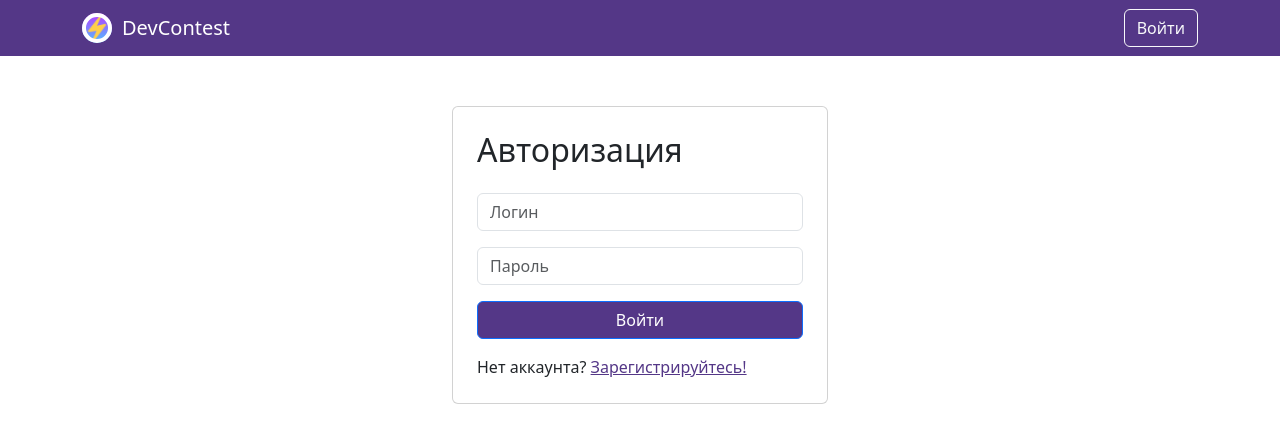
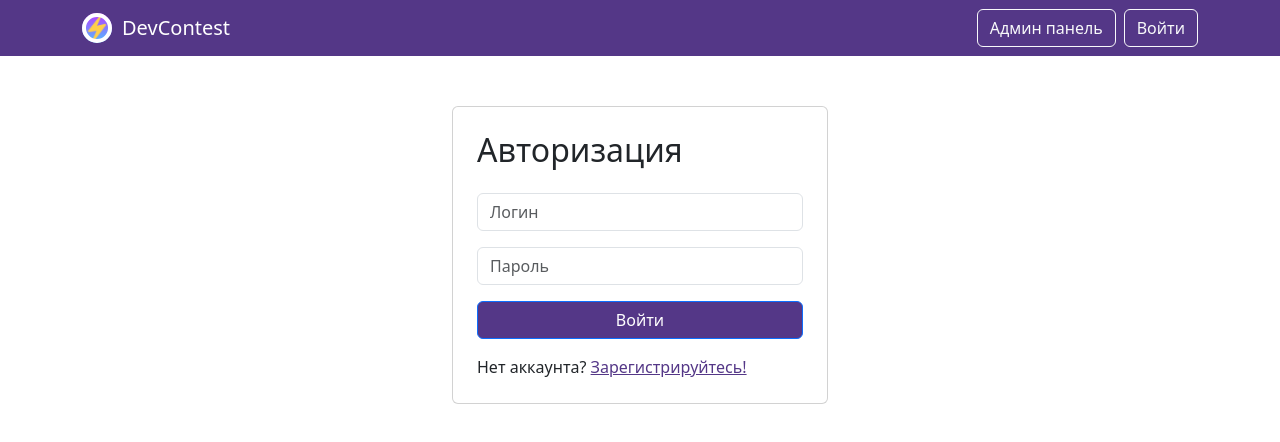
Before and after one commit to moevm/nosql1h25-freelance, a React (Vite) app in the folder client/: page /login in a window 1280 px wide. Shown: the top 442 px of the page. Built offline with nearby package versions, Linux system fonts and the light colour scheme.

Commit message:
Return admin panel button

```diff
--- a/client/src/components/NavBar.jsx
+++ b/client/src/components/NavBar.jsx
@@ -32,6 +32,15 @@ const NavBar = () => {
                 <Navbar.Toggle aria-controls="basic-navbar-nav" />
                 <Navbar.Collapse id="basic-navbar-nav">
                     <Nav className="ms-auto">
+                        {/* Кнопка "Админ панель" всегда отображается */}
+                        <Button
+                            variant="outline-light"
+                            className="me-2"
+                            onClick={() => navigate(ADMIN_ROUTE)}
+                        >
+                            Админ панель
+                        </Button>
+
                         {user.isAuth ? (
                             <>
                                 {/* Если пользователь Фрилансер (role: 1) */}
```
